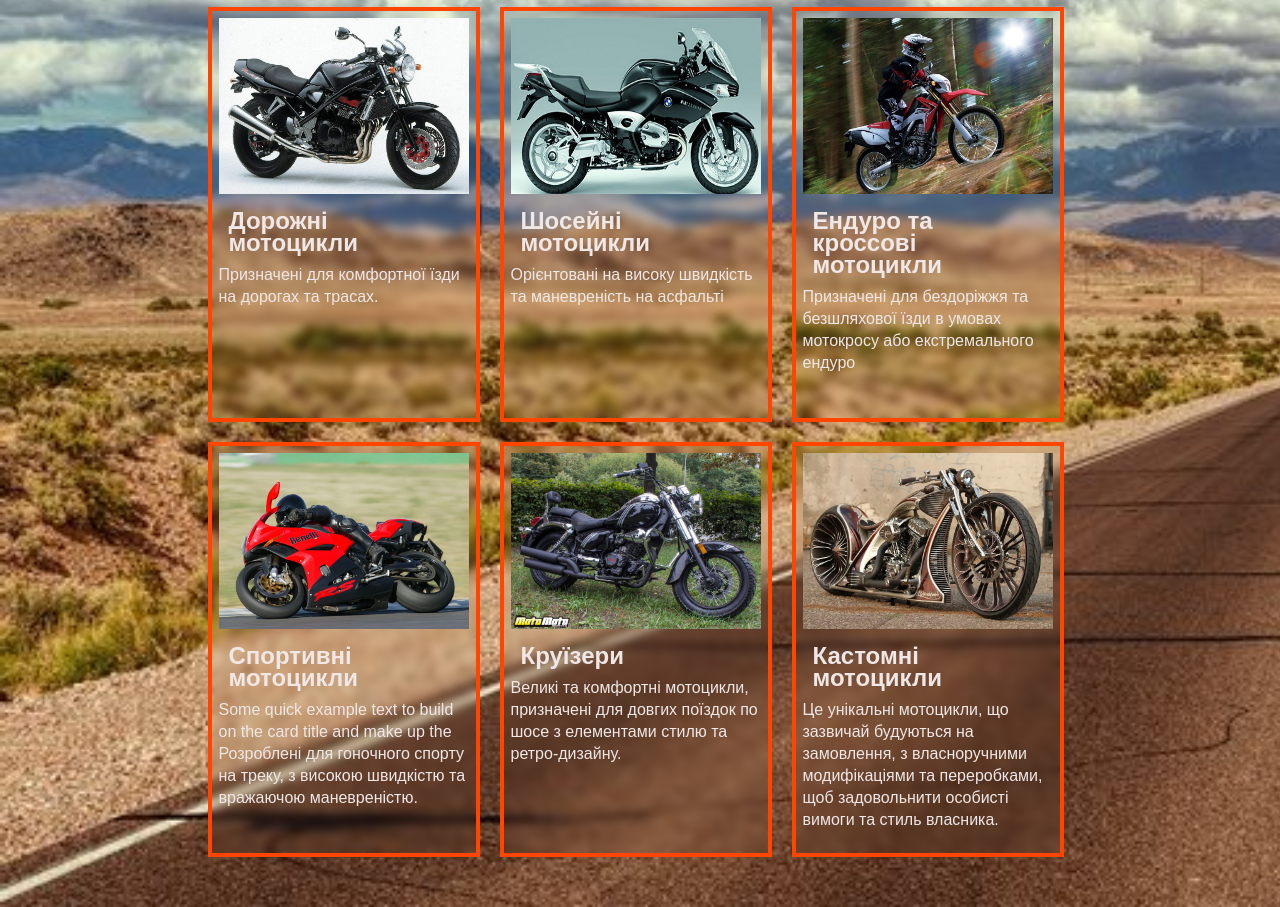
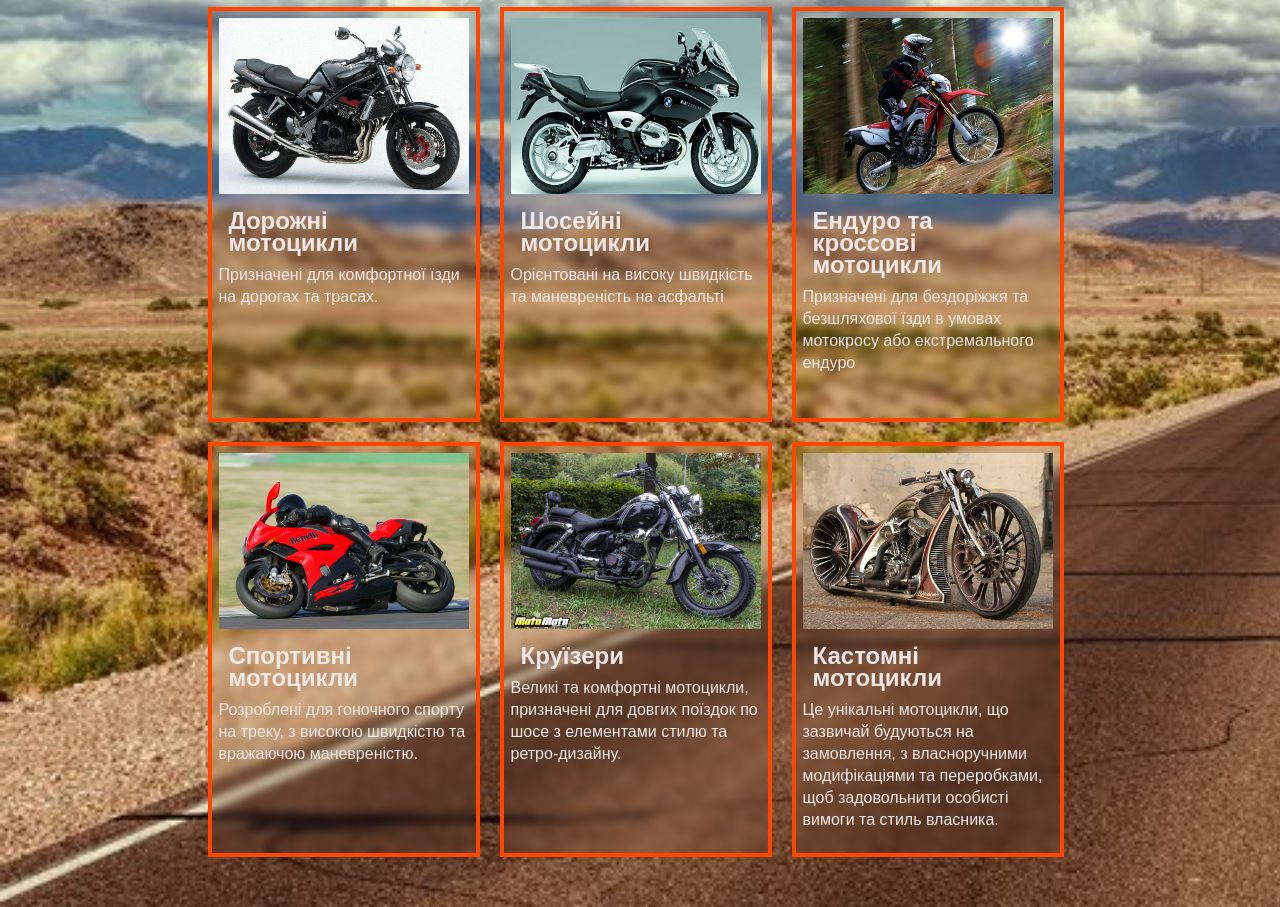
Before and after one commit to Andrii-318/Moto-card, a plain HTML site: page index.html in a window 1280 px wide. Shown: the part 441-1348 px from the top of the page. Drawn offline with Linux system fonts and the light colour scheme.

Commit message:
format-text

```diff
--- a/index.html
+++ b/index.html
@@ -88,7 +88,6 @@
             alt="my image" />
           <h2 class="h2">Спортивні мотоцикли</h2>
           <p class="card-text">
-            Some quick example text to build on the card title and make up the
             Розроблені для гоночного спорту на треку, з високою швидкістю та
             вражаючою маневреністю.
           </p>
```
Also changed, not shown: Новий текстовий документ.txt (deleted).
